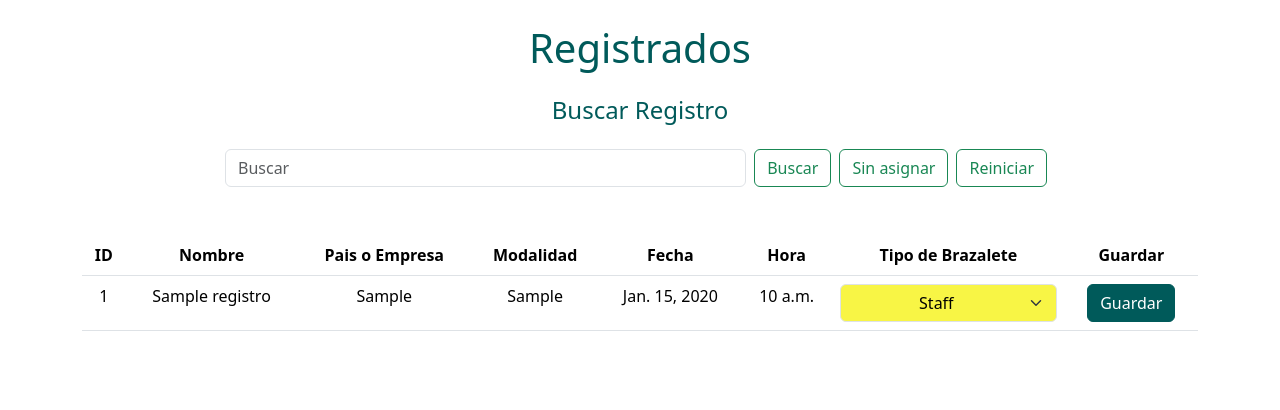
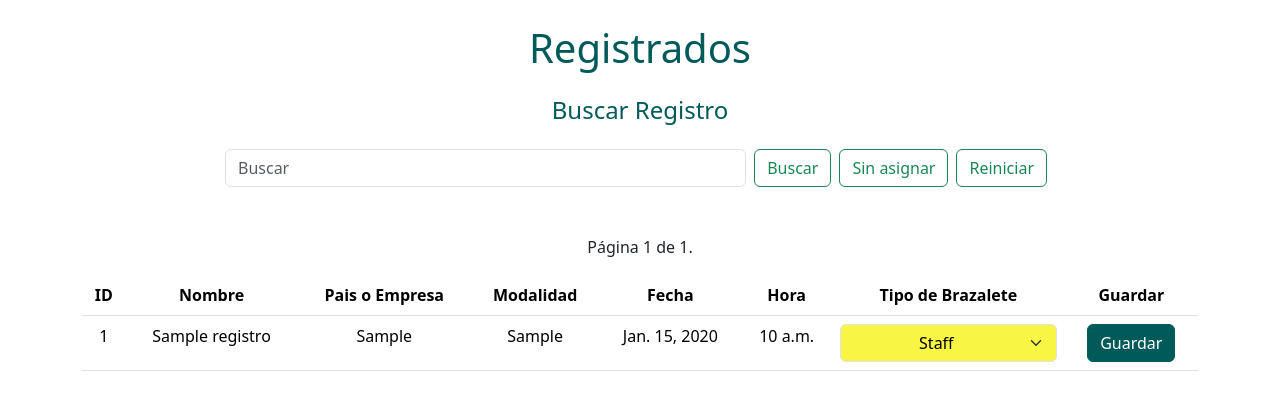
Before and after one commit to DanielAlegriaLino/pulseras_register, a Django app: page /registros/ in a window 1280 px wide. Shown: the part 86-496 px from the top of the page. Run offline with Django 5.2, Linux system fonts and the light colour scheme; tables that the repository leaves empty hold one stand-in row (values such as "Sample post"); some libraries are stand-ins or nearby versions.

Commit message:
added pagination

```diff
--- a/ProjectComunadesExtranjeras/AppResgistro/templates/registers.html
+++ b/ProjectComunadesExtranjeras/AppResgistro/templates/registers.html
@@ -27,6 +27,22 @@
             <div class="col"></div>
         </div>
     </section>
+    <section>
+        {% if registros.has_previous %}
+        <a href="?page=1">&laquo; Primera</a>
+        <a href="?page={{ registros.previous_page_number }}">Anterior</a>
+        {% endif %}
+
+        <span class="current">
+            Página {{ registros.number }} de {{ registros.paginator.num_pages }}.
+        </span>
+
+        {% if registros.has_next %}
+            <a href="?page={{ registros.next_page_number }}">Siguiente</a>
+            <a href="?page={{ registros.paginator.num_pages }}">Última &raquo;</a>
+        {% endif %}
+    </section>
+
     <section class="container my-3">
         <table class="table">
             <thead>
@@ -42,6 +58,7 @@
                 </tr>
             </thead>
             <tbody>
+
                 {% for registro in registros %}
                 <tr>
                     <td>{{ registro.nIdRegistro }}</td>
@@ -70,6 +87,7 @@
                     </form>
                 </tr>
                 {% endfor %}
+
             </tbody>
         </table>
     </section>
--- a/ProjectComunadesExtranjeras/AppResgistro/views.py
+++ b/ProjectComunadesExtranjeras/AppResgistro/views.py
@@ -3,24 +3,38 @@ from django.http import HttpResponse
 from .forms import t_registroForm
 from .models import t_registro
 import psycopg2
+from django.core.paginator import Paginator, EmptyPage, PageNotAnInteger
 
 def home(request):
     return render(request, 'home.html')
 
 def registers(request):
     nombre = request.GET.get("cNombreCompleto", None)
-    if(nombre):
-        print(nombre)
+    if nombre:
         registros = t_registro.objects.filter(cNombreCompleto__contains=nombre)
         return render(request, 'registers.html', {'registros': registros})
-    registros = t_registro.objects.all().order_by('cBrazalete')
+    else:
+        registros = t_registro.objects.all().order_by('cBrazalete')
+
+    paginator = Paginator(registros, 35)  # 10 registros por página
+    page = request.GET.get('page')
+
+    try:
+        registros_pagina = paginator.page(page)
+    except PageNotAnInteger:
+        registros_pagina = paginator.page(1)
+    except EmptyPage:
+        registros_pagina = paginator.page(paginator.num_pages)
+
+
     if request.method == 'POST':
         id_reg = request.POST.get('id_r')
         n_braz = request.POST.get('n_bz')
         registro_asignar = get_object_or_404(t_registro, nIdRegistro=id_reg)
         registro_asignar.cBrazalete = n_braz
         registro_asignar.save()
-    return render(request, 'registers.html', {'registros': registros})
+
+    return render(request, 'registers.html', {'registros': registros_pagina})
 
 def FormRegistro(request):
     if request.method == 'POST':
```
